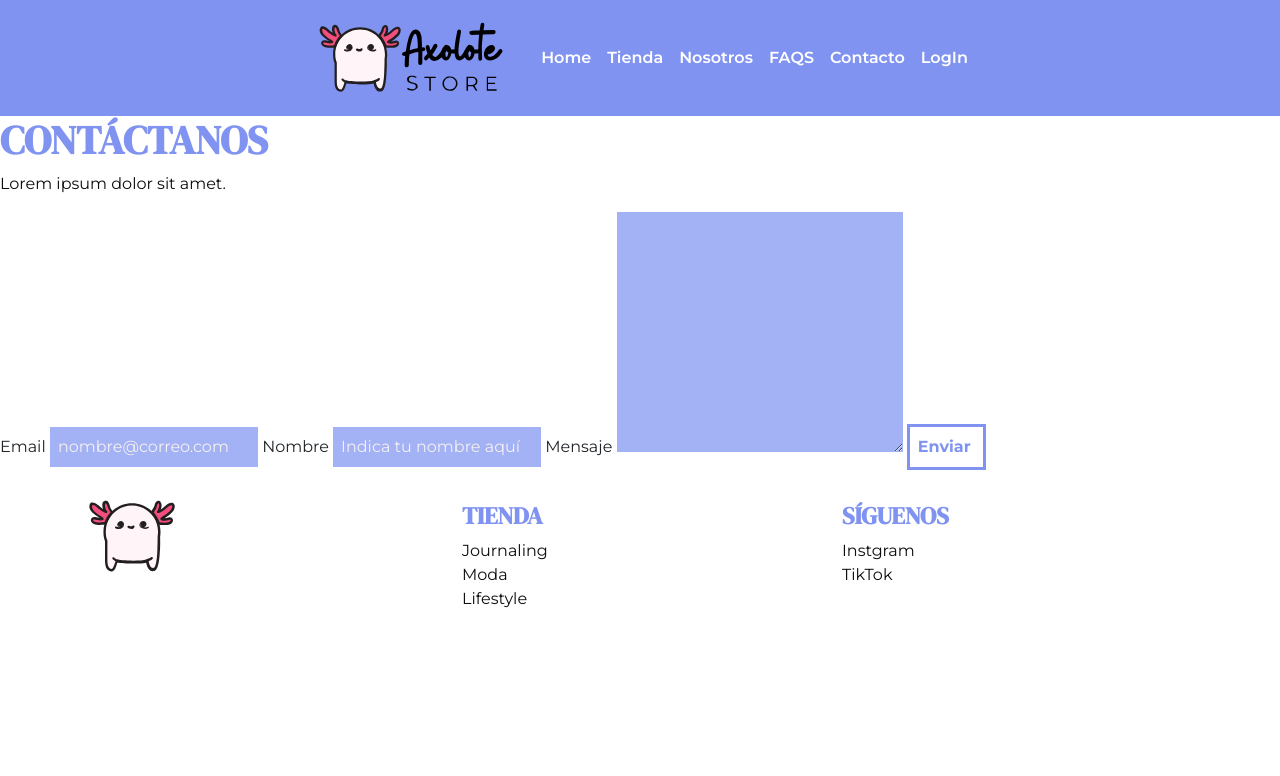
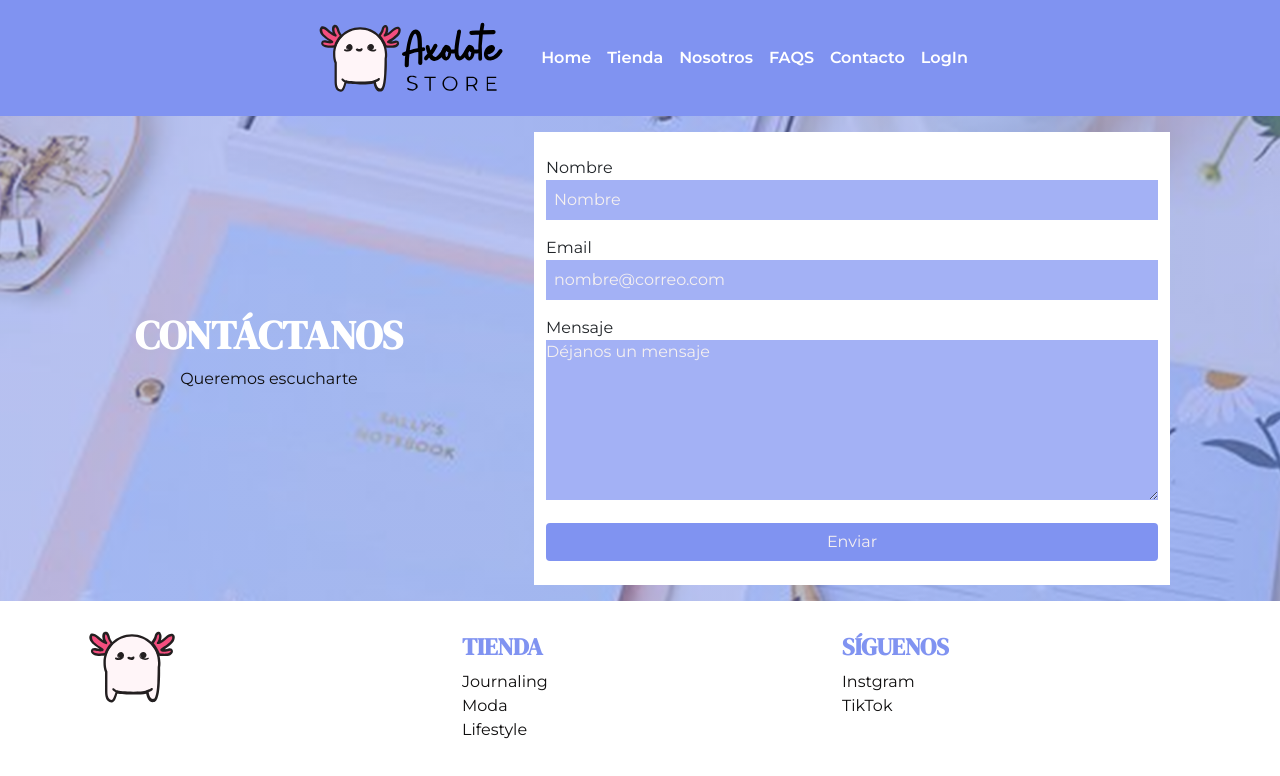
Before and after one commit to cdarko34/Axolote-Store---SASS, a website: page views/contact.html in a window 1280 px wide. Drawn offline with nearby package versions, Linux system fonts and the light colour scheme.

Commit message:
subida correcto views

```diff
--- a/scss/_commons.scss
+++ b/scss/_commons.scss
@@ -84,6 +84,12 @@ select{
 	color: $white;
 }
 
+#button-purple{
+	background-color: $main-color;
+	color: $white,
+
+}
+
 ::placeholder{
 	color: $white;
 }
@@ -132,3 +138,13 @@ select{
 		border-bottom: solid .1em $main-color;
 	}
 }
+
+#contact-bg{
+
+background-image: linear-gradient(rgba(128, 147, 241, 0.5), rgba(128, 147, 241, 0.5)), url("../img/banner-contacto.png");
+	min-height: 100%;
+	background-position: center;
+	background-repeat: no-repeat;
+	background-size: cover;
+	position: relative;
+}
--- a/views/contact.html
+++ b/views/contact.html
@@ -67,22 +67,44 @@
       </nav>
     </header>
 	<!--Ends nav-->
-	<section id="contact-wrapper">
-		<div id="contact-title">
-			<h1>contáctanos</h1>
-			<p>Lorem ipsum dolor sit amet.</p>
+
+	<div class="d-flex row align-items-center p-3" id="contact-bg">
+
+		<div class="col-lg-5 col-md-5 col-sm-12 text-center">
+			<h1 class="text-white">Contáctanos</h1>
+			<p>Queremos escucharte</p>
+
 		</div>
-		<form action="" id="contact-form">
-			<label for="email">Email</label>
-			<input type="email" placeholder="nombre@correo.com">
-			<label for="nombre">Nombre</label>
-			<input type="text" placeholder="Indica tu nombre aquí">
-			<label for="mensaje">Mensaje</label>
-			<textarea name="mensaje" id="" cols="30" rows="10"></textarea>
-			<input type="submit" value="Enviar ">
-		</form>
-	</section>
-	<!--------------Ends contact-------------->
+
+		<div class="py-4 col-lg-6 col-md-6 col-sm-12 bg-white">
+		  <!-- Starts formulario-->
+			  <form id="contactForm">
+
+			    <div class="mb-3">
+			      <label for="name">Nombre</label>
+			      <input class="w-100" id="name" type="text" placeholder="Nombre" />
+			    </div>
+
+			    <div class="mb-3">
+			      <label for="emailAddress">Email</label>
+			      <input class="w-100" id="emailAddress" type="email" placeholder="nombre@correo.com" />
+			    </div>
+
+			    <!-- Message input -->
+			    <div class="mb-3">
+			      <label for="message">Mensaje</label>
+			      <textarea class="w-100" id="message" type="text" placeholder="Déjanos un mensaje" style="height: 10rem;"></textarea>
+			    </div>
+
+			    <!-- Form submit button -->
+			    <div class="d-grid">
+			      <button class="btn" type="submit" id="button-purple">Enviar</button>
+			    </div>
+
+			  </form>
+
+			</div>
+	</div>
 
   <!--Starts Footer-->
 	<footer class="text-center text-md-start mt-3 ">
```
Also changed, not shown: css/main.css.
